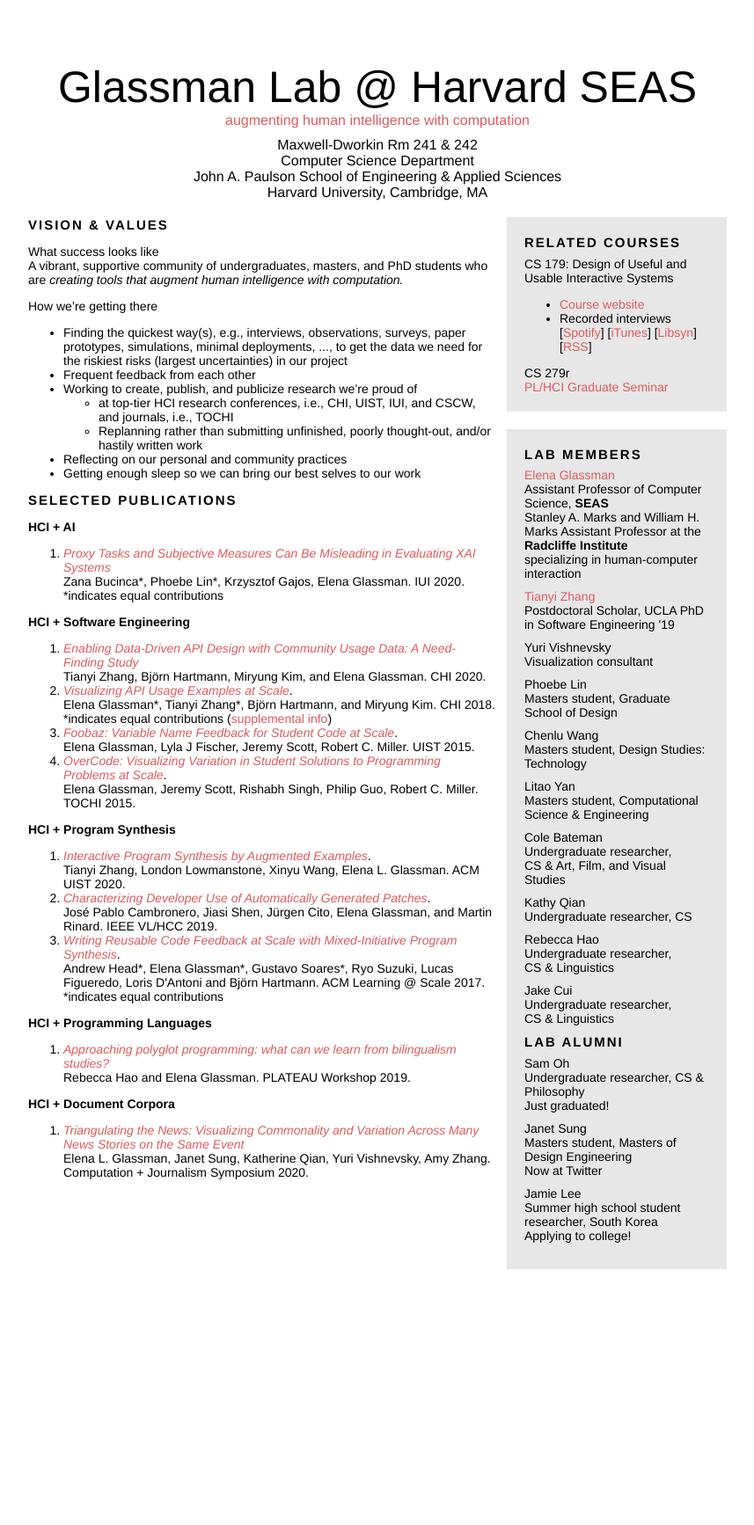
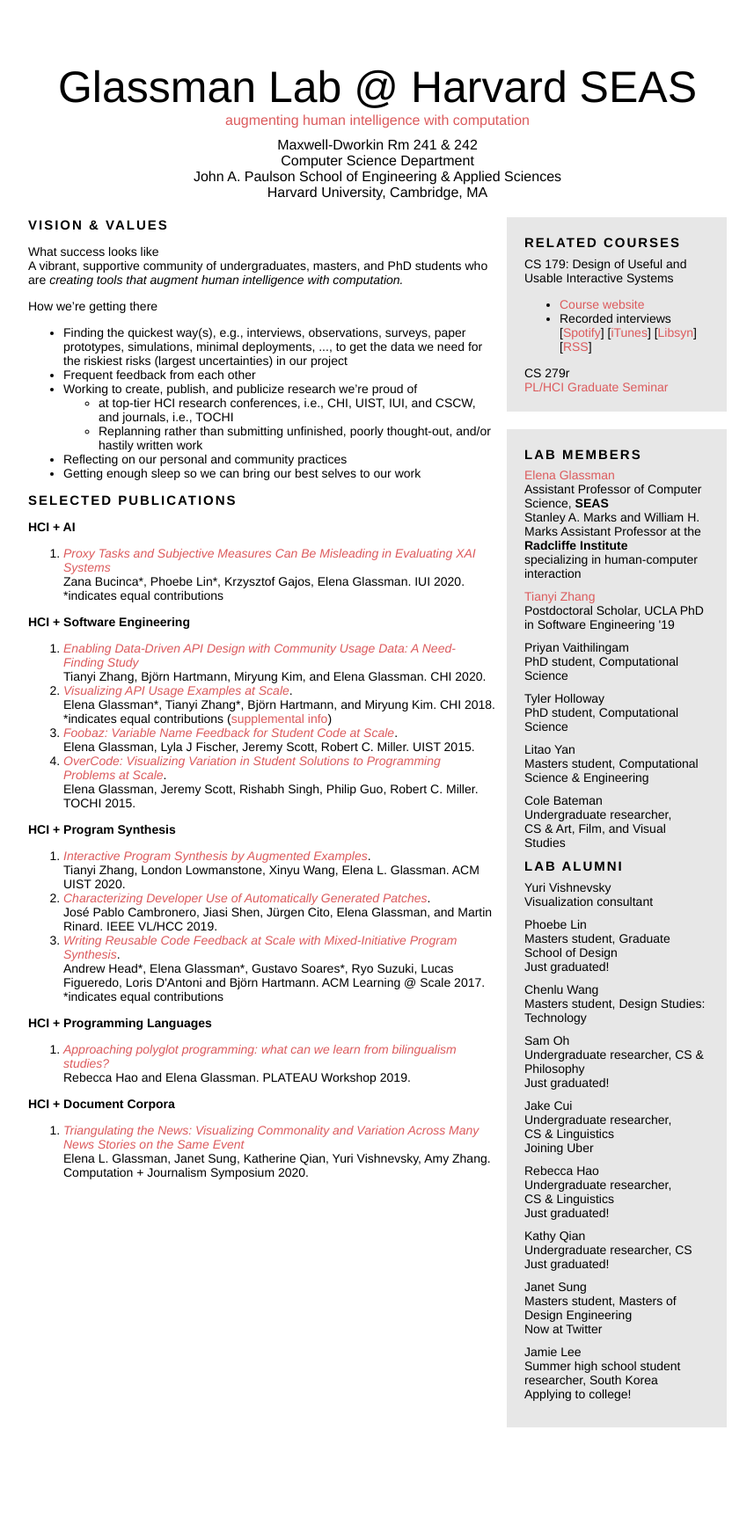
Before and after one commit to eglassman/eglassman.github.io, a Jekyll site: the page built from index.html, in a window 1280 px wide. Shown: the whole page at 88% size, without its empty margins (211-1068 px from the left). Built offline with Jekyll 4.4.1, drawn with Linux system fonts in a browser that asks for light colours; before the commit the page ends 1554 px from its top, so only the background shows below that.

Commit message:
updated lab members

```diff
--- a/index.html
+++ b/index.html
@@ -207,26 +207,18 @@ Problems at Scale</a></em>.
     </div>
     <div class="margin-bottom">
       <div class="slightlybold">
-        Yuri Vishnevsky
+        Priyan Vaithilingam
       </div>
       <div>
-        Visualization consultant
+        PhD student, Computational Science
       </div>
     </div>
     <div class="margin-bottom">
       <div class="slightlybold">
-        Phoebe Lin
+        Tyler Holloway
       </div>
       <div>
-        Masters student, Graduate School of Design
-      </div>
-    </div>
-    <div class="margin-bottom">
-      <div class="slightlybold">
-        Chenlu Wang
-      </div>
-      <div>
-        Masters student, Design Studies: Technology
+        PhD student, Computational Science
       </div>
     </div>
     <div class="margin-bottom">
@@ -245,12 +237,51 @@ Problems at Scale</a></em>.
         Undergraduate researcher,<br>CS & Art, Film, and Visual Studies
       </div>
     </div>
+
+
+
+
+    <div class="header lead">
+    Lab Alumni
+    </div>
     <div class="margin-bottom">
       <div class="slightlybold">
-        Kathy Qian
+        Yuri Vishnevsky
       </div>
       <div>
-        Undergraduate researcher, CS
+        Visualization consultant
+      </div>
+    </div>
+    <div class="margin-bottom">
+      <div class="slightlybold">
+        Phoebe Lin
+      </div>
+      <div>
+        Masters student, Graduate School of Design<br>Just graduated!
+      </div>
+    </div>
+    <div class="margin-bottom">
+      <div class="slightlybold">
+        Chenlu Wang
+      </div>
+      <div>
+        Masters student, Design Studies: Technology
+      </div>
+    </div>
+    <div class="margin-bottom">
+      <div class="slightlybold">
+        Sam Oh
+      </div>
+      <div>
+        Undergraduate researcher, CS & Philosophy<br>Just graduated!
+      </div>
+    </div>
+    <div class="margin-bottom">
+      <div class="slightlybold">
+        Jake Cui
+      </div>
+      <div>
+        Undergraduate researcher,<br>CS & Linguistics<br>Joining Uber
       </div>
     </div>
     <div class="margin-bottom">
@@ -258,27 +289,15 @@ Problems at Scale</a></em>.
         Rebecca Hao
       </div>
       <div>
-        Undergraduate researcher,<br>CS & Linguistics
+        Undergraduate researcher,<br>CS & Linguistics<br>Just graduated!
       </div>
     </div>
     <div class="margin-bottom">
       <div class="slightlybold">
-        Jake Cui
+        Kathy Qian
       </div>
       <div>
-        Undergraduate researcher,<br>CS & Linguistics
-      </div>
-    </div>
-
-    <div class="header lead">
-    Lab Alumni
-    </div>
-    <div class="margin-bottom">
-      <div class="slightlybold">
-        Sam Oh
-      </div>
-      <div>
-        Undergraduate researcher, CS & Philosophy<br>Just graduated!
+        Undergraduate researcher, CS<br>Just graduated!
       </div>
     </div>
     <div class="margin-bottom">
```
